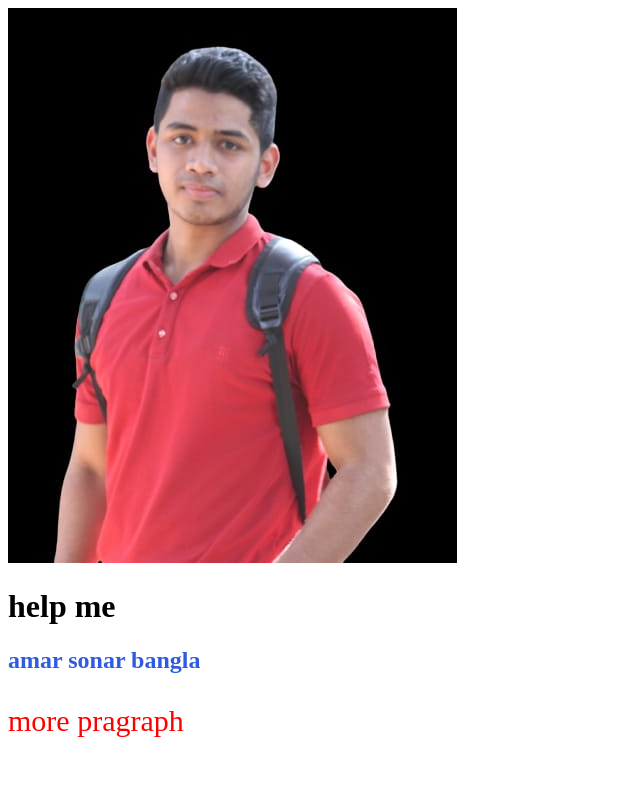
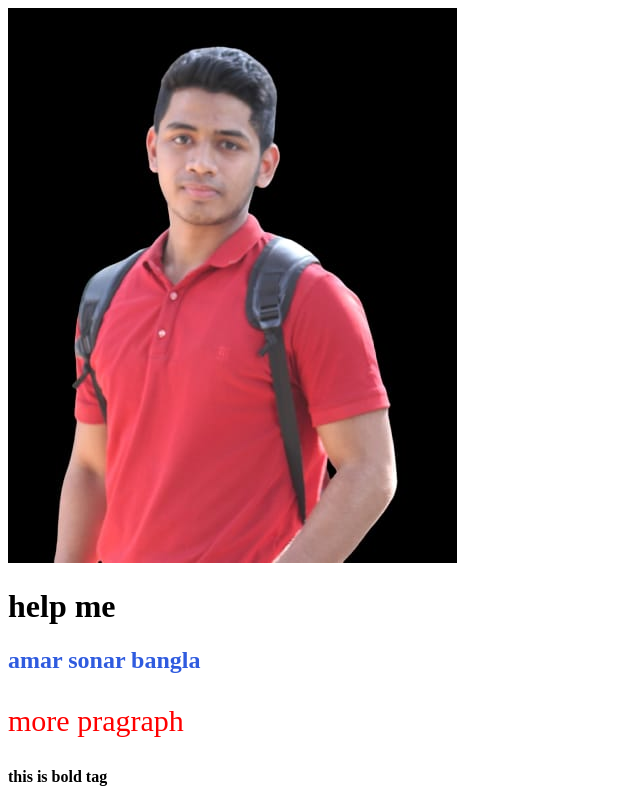
Before and after one commit to osmanhossen/my-new-repo, a plain HTML site: page index.html in a window 1280 px wide. Shown: the whole page, without its empty margins (0-640 px from the left). Drawn offline with Linux system fonts and the light colour scheme.

Commit message:
cheak kortece

```diff
--- a/index.html
+++ b/index.html
@@ -18,5 +18,7 @@
 <h2 class="h2">amar sonar bangla</h2>
 
 <p>more pragraph </p>
+
+<strong>this is bold tag</strong>
 </body>
 </html>
```
